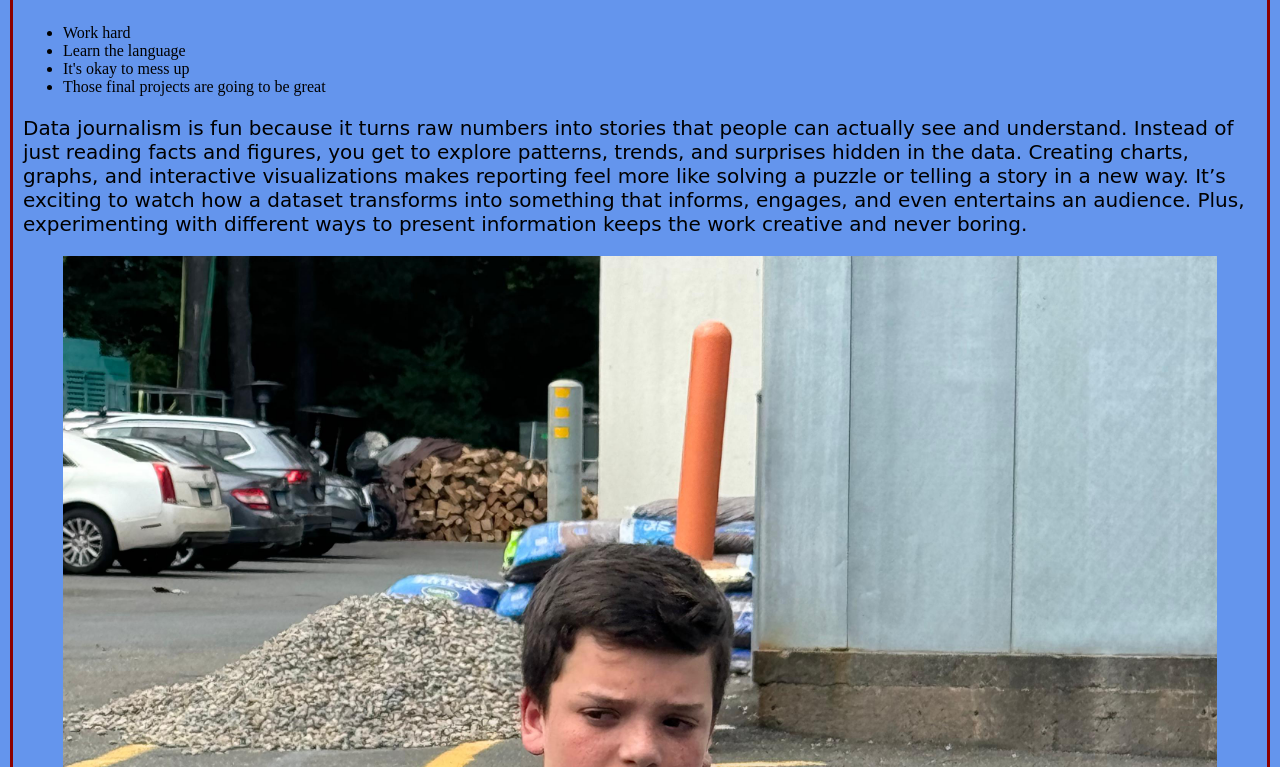
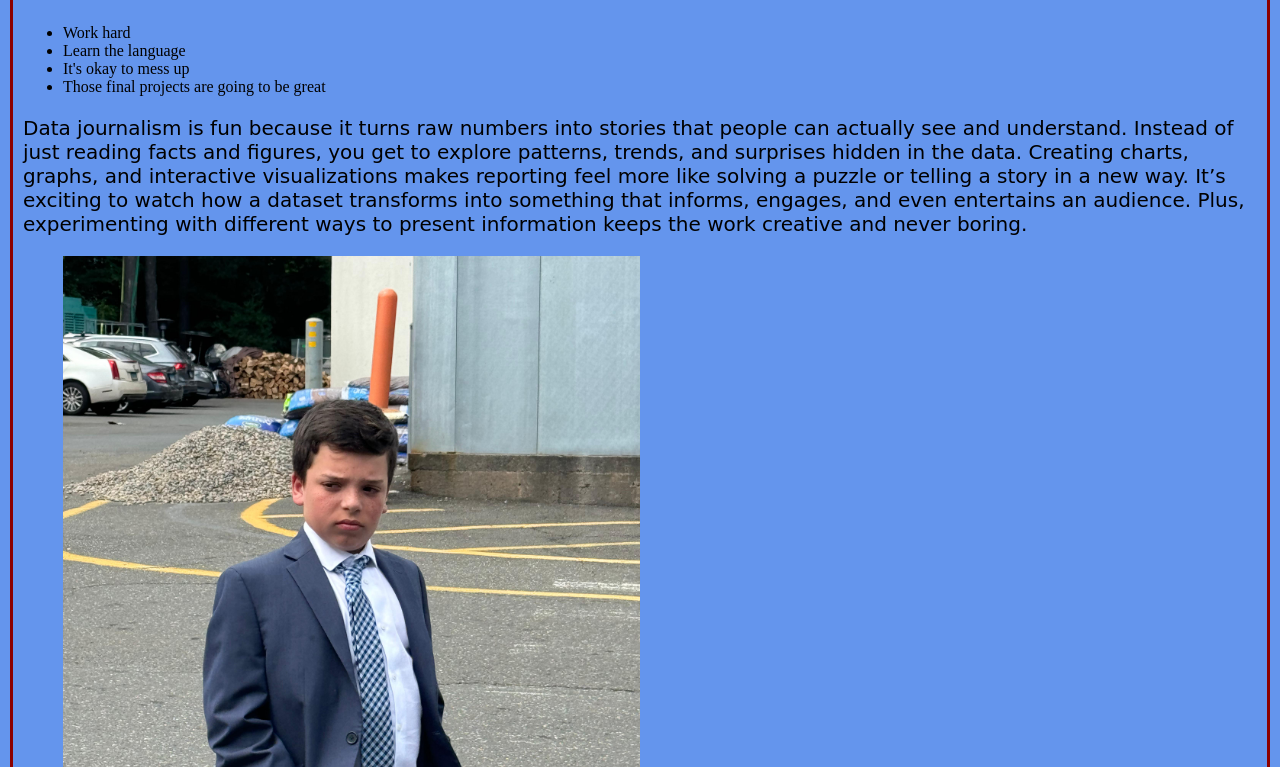
Before and after one commit to Bruinsboss001/MichaelCrisciStudent.github.io, a plain HTML site: page index.html in a window 1280 px wide. Shown: the part 185-952 px from the top of the page. Drawn offline with nearby package versions, Linux system fonts and the light colour scheme.

Commit message:
Update main.css

```diff
--- a/main.css
+++ b/main.css
@@ -22,7 +22,8 @@ header {
 
 /* Image styling */
 img {
-  width: 100%;
+  width: 50%;
+  length: 50%;
 }
 
 /* Figure caption styling */
```
